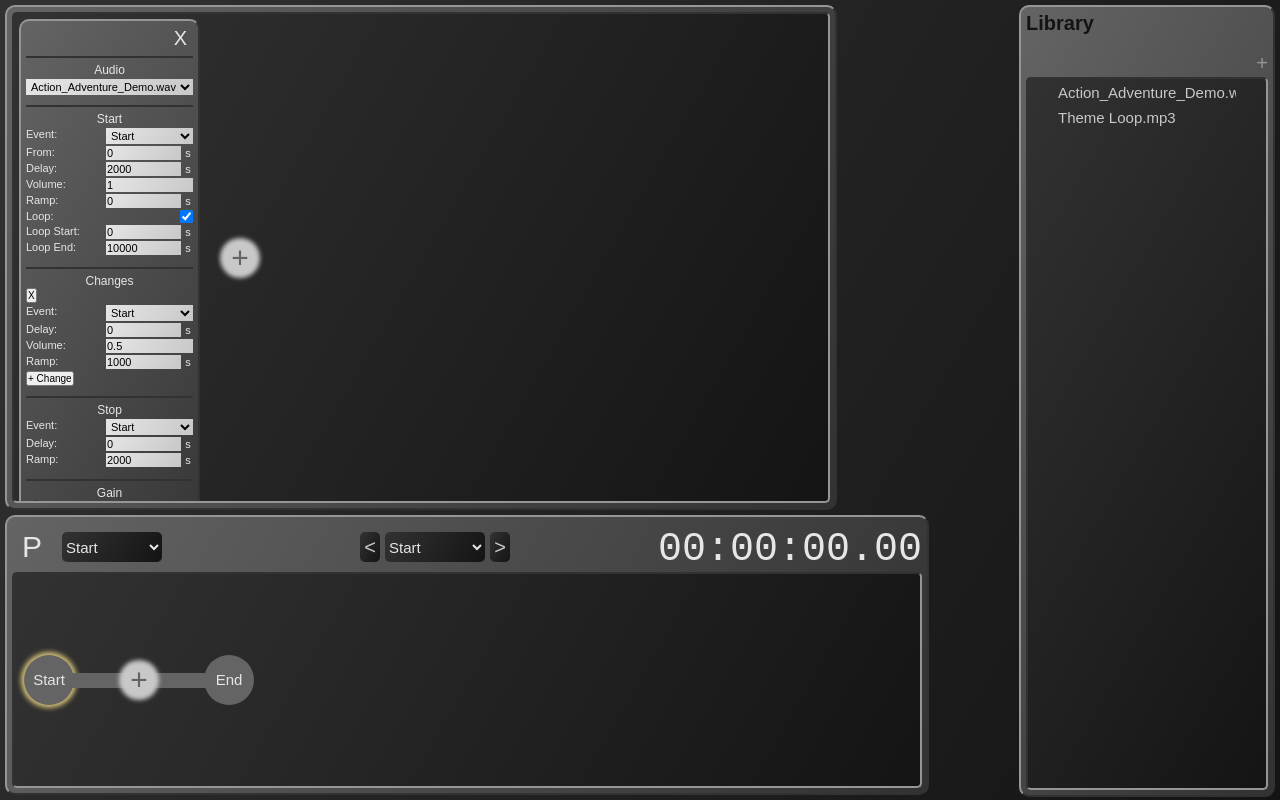
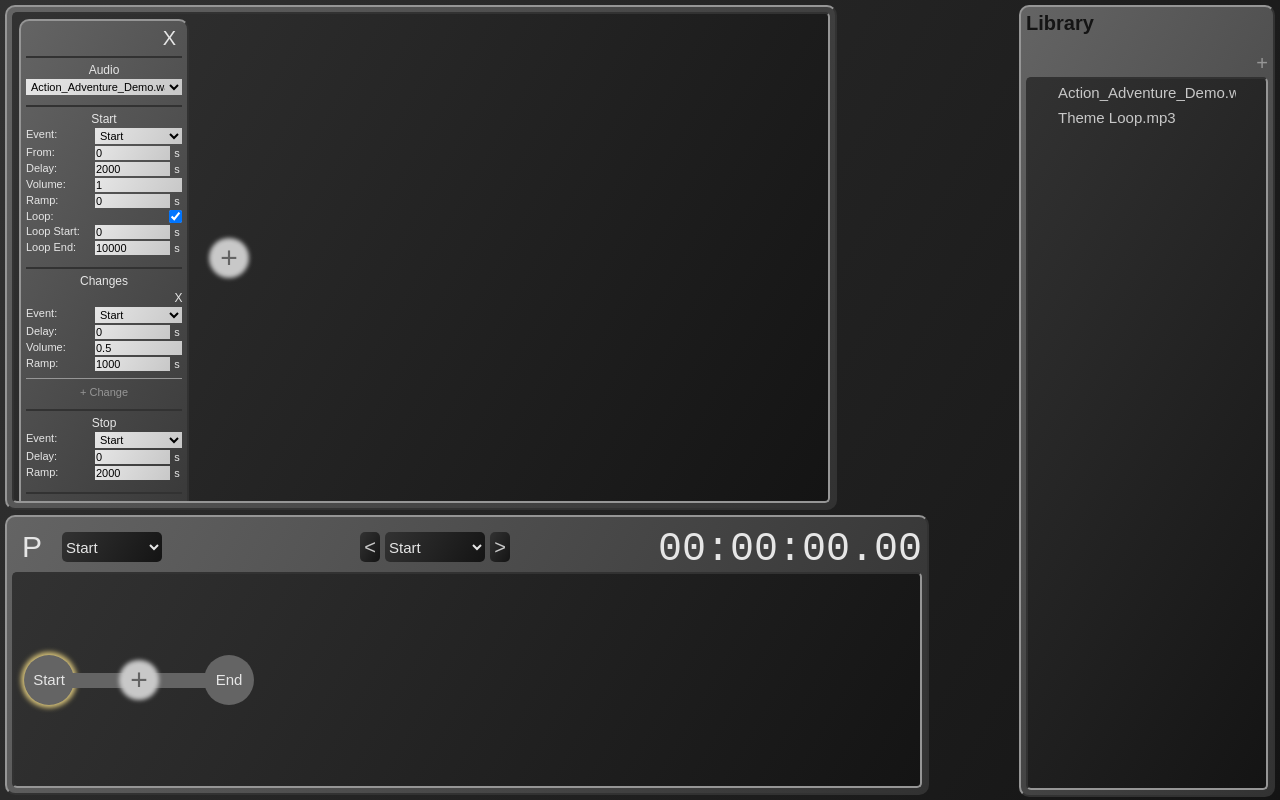
Before and after one commit to lkcina/qsound, a React (Create React App) app: page / in a window 1280 px wide. Built offline with nearby package versions, Linux system fonts and the light colour scheme.

Commit message:
Finish initial cue editor styling

```diff
--- a/src/CueEditor.css
+++ b/src/CueEditor.css
@@ -37,10 +37,12 @@
 
 .cue {
     height: max-content;
+    width: 170px;
     min-height: 100%;
     display: flex;
     flex-direction: column;
     gap: 5px;
+    justify-content: space-between;
     background: linear-gradient(120deg, rgb(100, 100, 100), rgb(50, 50, 50));
     border-radius: 10px;
     border: 2px solid rgb(150, 150, 150);
@@ -76,6 +78,7 @@
     text-align: center;
     font-size: 1.2rem;
     font-weight: normal;
+    margin-bottom: 2px;
 }
 
 .cue-properties {
@@ -111,11 +114,48 @@
 
 .cue-src .input-selector {
     width: 100%;
-    margin: 2px auto 0;
 }
 
 .loop-property {
     display: none;
+}
+
+.cue .change {
+    border-bottom: 1px solid rgb(150, 150, 150);
+    padding-bottom: 5px;
+    margin-bottom: 5px;
+}
+
+.cue .delete-change-btn {
+    height: 15px;
+    width: 15px;
+    color: rgb(230, 230, 230);
+    background: none;
+    border: none;
+    font-size: 1.2rem;
+    position: relative;
+    left: 145px;
+}
+
+.cue .delete-change-btn:hover {
+    color: rgb(200, 100, 100);
+    cursor: pointer;
+}
+
+.cue .add-change-btn {
+    display: block;
+    height: 15px;
+    width: auto;
+    margin: 0 auto;
+    font-size: 1.1rem;
+    color: rgb(150, 150, 150);
+    background: none;
+    border: none;
+}
+
+.cue .add-change-btn:hover {
+    color: rgb(200, 200, 200);
+    cursor: pointer;
 }
 
 .cue .gain-slider {
--- a/src/CueEditor.js
+++ b/src/CueEditor.js
@@ -112,6 +112,7 @@ const Cue = (props) => {
                         <Change key={change.id} id={change.id} event={change.event} delay={change.delay} volume={change.volume} ramp={change.ramp} editCue={props.editCue} events={props.events}/>
                     )
                 })}
+
                 <button className="add-change-btn" onClick={props.editCue}>+ Change</button>
             </div>
             <div className="cue-stop">
```
